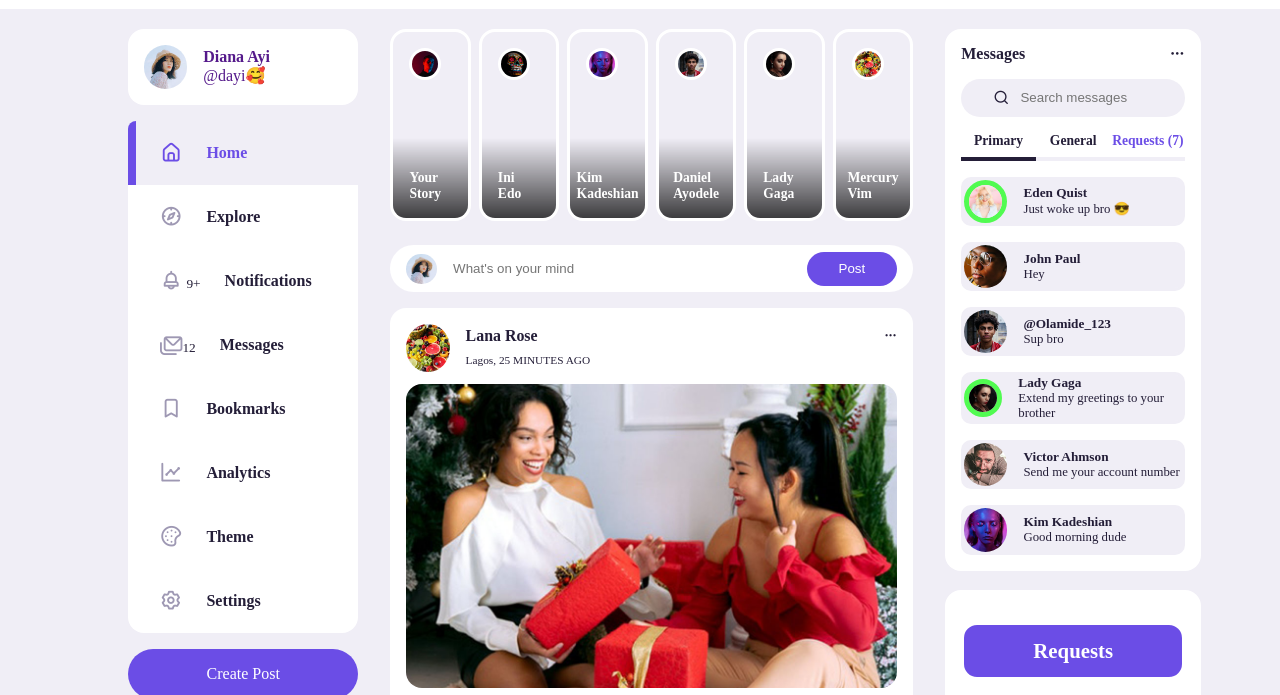
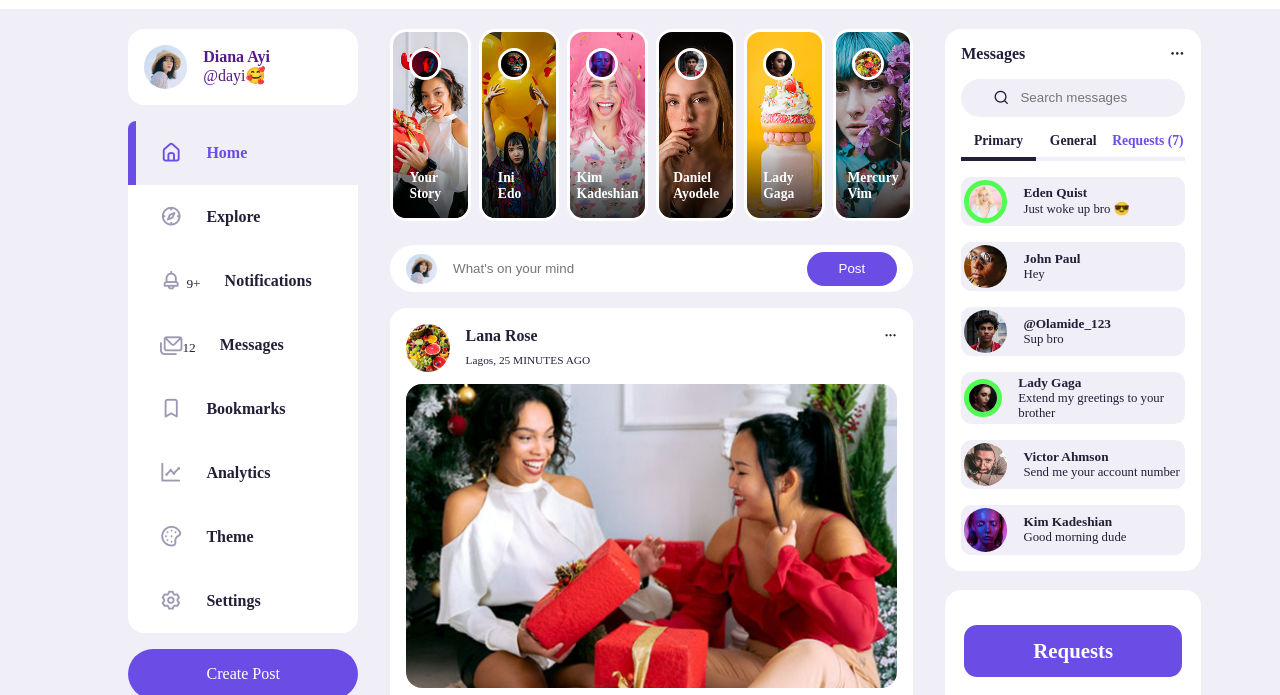
Before and after one commit to Mayowa-ayodeji/CulesChat, a plain HTML site: page index.html in a window 1280 px wide. Shown: the part 57-752 px from the top of the page. Drawn offline with nearby package versions, Linux system fonts and the light colour scheme.

Commit message:
Update index.css

```diff
--- a/index.css
+++ b/index.css
@@ -272,22 +272,22 @@ main .left .profile{
     transition: var(--transition);
 }
 .stories .story:nth-child(1){
-    background: url("/image/story-1.jpg") no-repeat center center/cover;
+    background: url("story-1.jpg") no-repeat center center/cover;
 }
 .stories .story:nth-child(2){
-    background: url("/image/story-2.jpg") no-repeat center center/cover;
+    background: url("story-2.jpg") no-repeat center center/cover;
 }
 .stories .story:nth-child(3){
-    background: url("/image/story-3.jpg") no-repeat center center/cover;
+    background: url("story-3.jpg") no-repeat center center/cover;
 }
 .stories .story:nth-child(4){
-    background: url("/image/story-4.jpg") no-repeat center center/cover;
+    background: url("story-4.jpg") no-repeat center center/cover;
 }
 .stories .story:nth-child(5){
-    background: url("/image/story-5.jpg") no-repeat center center/cover;
+    background: url("story-5.jpg") no-repeat center center/cover;
 }
 .stories .story:nth-child(6){
-    background: url("/image/story-6.jpg") no-repeat center center/cover;
+    background: url("story-6.jpg") no-repeat center center/cover;
 }
 .middle .stories .story::before{
     content: " ";
```
